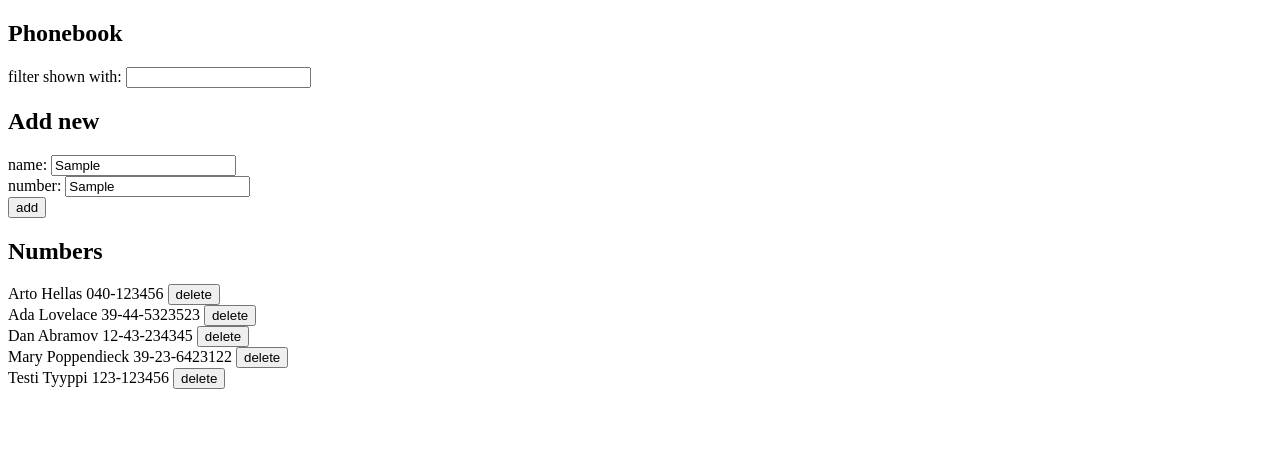
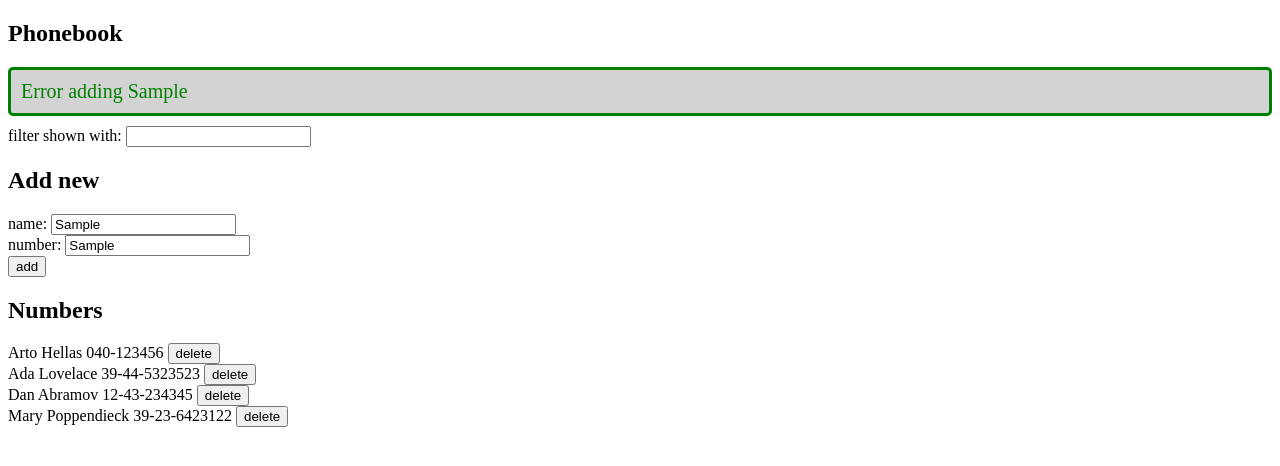
Before and after one commit to LinAksel/FullStack_palautukset, a React (Create React App) app in the folder osa2/puhelinluettelo/: page / in a window 1280 px wide. Both pictures are taken after typing "Sample", "Sample" into the empty fields and a click on the button "add". Shown: the top 466 px of the page. Built offline with nearby package versions, Linux system fonts and the light colour scheme; no server answers; data requests are answered from the project's data file.

Commit message:
task 2.16-2.17: add success and error notifications

```diff
--- a/osa2/puhelinluettelo/db.json
+++ b/osa2/puhelinluettelo/db.json
@@ -19,11 +19,6 @@
       "name": "Mary Poppendieck",
       "number": "39-23-6423122",
       "id": 4
-    },
-    {
-      "name": "Testi Tyyppi",
-      "number": "123-123456",
-      "id": 5
     }
   ]
 }
--- a/osa2/puhelinluettelo/src/App.js
+++ b/osa2/puhelinluettelo/src/App.js
@@ -4,11 +4,22 @@ import Persons from "./components/Persons"
 import PersonForm from "./components/PersonForm"
 import Filter from "./components/Filter"
 
+const Notification = ({ message }) => {
+  if (message === null) {
+    return null
+  }
+  if (message.isError) {
+    return <div className="error">{message.message}</div>
+  }
+  return <div className="notification">{message.message}</div>
+}
+
 const App = () => {
   const [persons, setPersons] = useState([])
   const [newName, setNewName] = useState("")
   const [newNumber, setNewNumber] = useState("")
   const [filter, setFilter] = useState("")
+  const [message, setMessage] = useState(null)
 
   const handleNameChange = (event) => setNewName(event.target.value)
   const handleNumberChange = (event) => setNewNumber(event.target.value)
@@ -24,13 +35,28 @@ const App = () => {
       .then((updatedPerson) => {
         setPersons(
           persons.map((person) =>
-            person.id !== existingPerson.id ? person : updatedPerson
+            person.id !== updatedPerson.id ? person : updatedPerson
           )
         )
         setNewName("")
         setNewNumber("")
+        setMessage({
+          isError: false,
+          message: `Updated ${updatedPerson.name}`,
+        })
+        setTimeout(() => {
+          setMessage(null)
+        }, 5000)
       })
       .catch((error) => {
+        setMessage({
+          isError: true,
+          message: `Information of ${existingPerson.name} has already been removed from server`,
+        })
+        setTimeout(() => {
+          setMessage(null)
+        }, 5000)
+        setPersons(persons.filter((p) => p.id !== existingPerson.id))
         console.log(`Error updating person to list: ${error}`)
       })
   }
@@ -41,8 +67,23 @@ const App = () => {
         .remove(person.id)
         .then((response) => {
           setPersons(persons.filter((p) => p.id !== person.id))
+          setMessage({
+            isError: false,
+            message: `${person.name} deleted`,
+          })
+          setTimeout(() => {
+            setMessage(null)
+          }, 5000)
         })
         .catch((error) => {
+          setMessage({
+            isError: true,
+            message: `Information of ${person.name} has already been removed from server`,
+          })
+          setTimeout(() => {
+            setMessage(null)
+          }, 5000)
+          setPersons(persons.filter((p) => p.id !== person.id))
           console.log(`Error removing person from list: ${error}`)
         })
     }
@@ -73,8 +114,22 @@ const App = () => {
           setPersons(persons.concat(newPerson))
           setNewName("")
           setNewNumber("")
+          setMessage({
+            isError: false,
+            message: `Added '${newPerson.name}'`,
+          })
+          setTimeout(() => {
+            setMessage(null)
+          }, 5000)
         })
         .catch((error) => {
+          setMessage({
+            isError: false,
+            message: `Error adding ${newName}`,
+          })
+          setTimeout(() => {
+            setMessage(null)
+          }, 5000)
           console.log(`Error adding person to list: ${error}`)
         })
     }
@@ -94,6 +149,7 @@ const App = () => {
   return (
     <div>
       <h2>Phonebook</h2>
+      <Notification message={message} />
       <Filter filter={filter} handleFilterChange={handleFilterChange} />
       <h2>Add new</h2>
       <PersonForm
--- /dev/null
+++ b/osa2/puhelinluettelo/src/index.css
@@ -0,0 +1,19 @@
+.error {
+    color: red;
+    background: lightgrey;
+    font-size: 20px;
+    border-style: solid;
+    border-radius: 5px;
+    padding: 10px;
+    margin-bottom: 10px;
+  }
+
+.notification {
+    color: green;
+    background: lightgrey;
+    font-size: 20px;
+    border-style: solid;
+    border-radius: 5px;
+    padding: 10px;
+    margin-bottom: 10px;
+  }
--- a/osa2/puhelinluettelo/src/index.js
+++ b/osa2/puhelinluettelo/src/index.js
@@ -1,5 +1,6 @@
 import React from "react"
 import ReactDOM from "react-dom/client"
+import "./index.css"
 
 import App from "./App"
 
```
